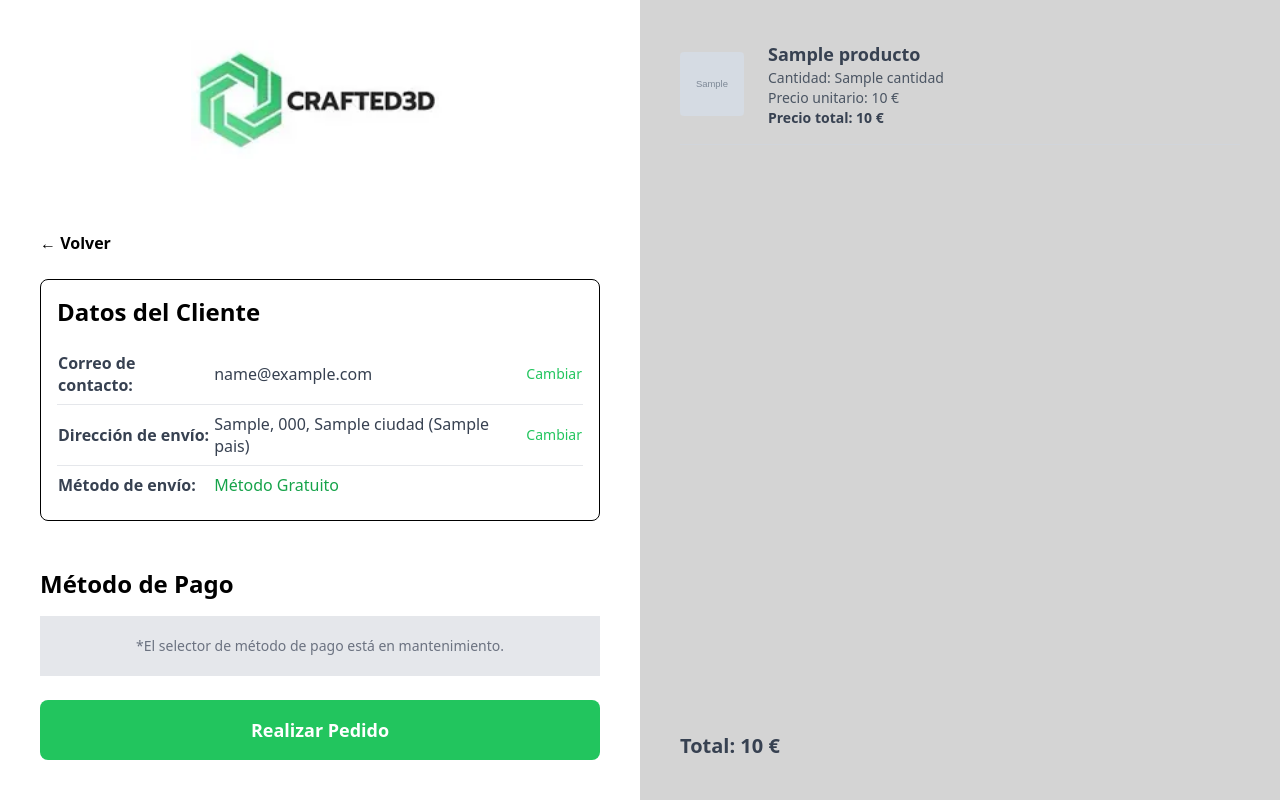
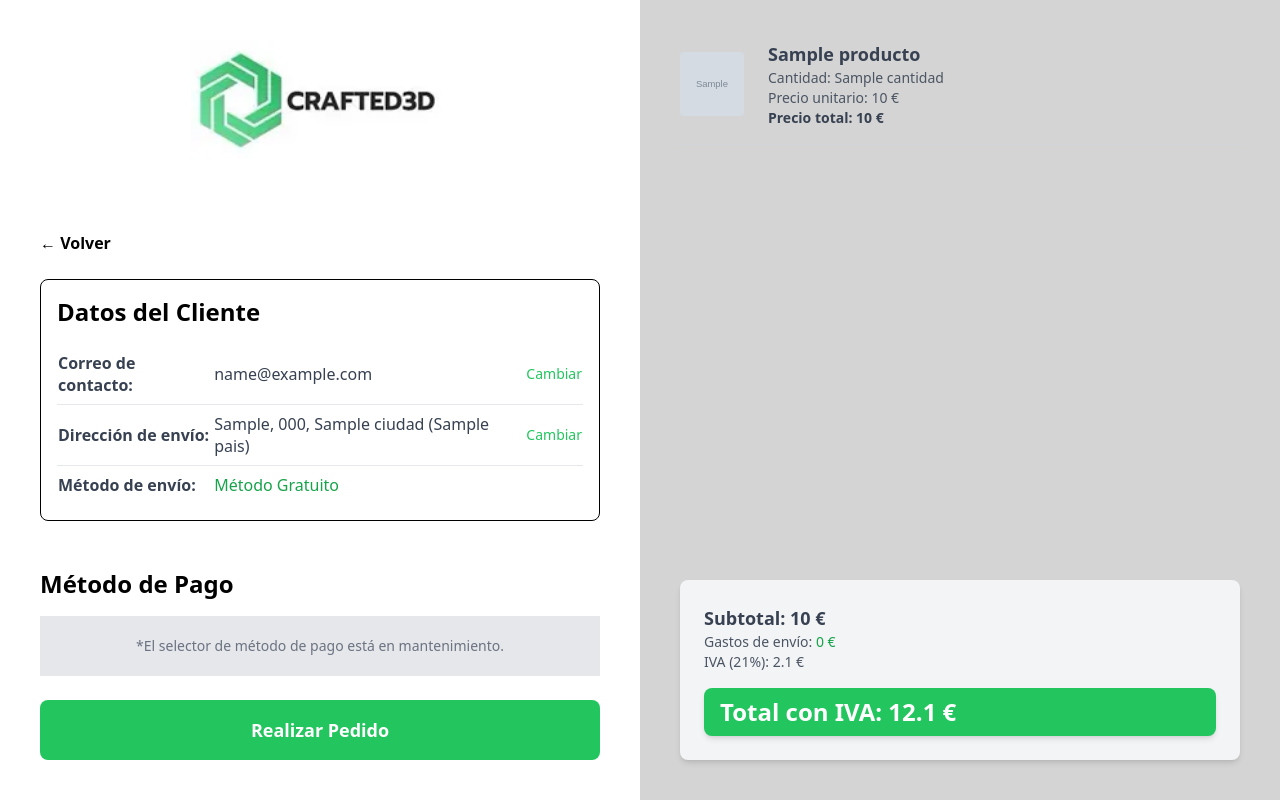
Before and after one commit to Matalentajas/Proyecto-Final-AOrient, a Flask app: template Crafted3D/app/templates/confirmar_pedido.html in a window 1280 px wide. Run offline with Flask 3, Linux system fonts and the light colour scheme; the template is opened without the code that fills it: most values are stand-ins (such as "Sample title", 1, 10 or a date in 2020); grey boxes marked "Sample" are stand-in pictures; parts of the project's set-up code (start-up, migrations or seed data) failed here and were passed over; some libraries are stand-ins or nearby versions.

Commit message:
Mejorar la visualización de la lista de productos en la plantilla de confirmación de pedido. Añadir contenedor con scroll y mostrar el total con IVA.

```diff
--- a/Crafted3D/app/templates/confirmar_pedido.html
+++ b/Crafted3D/app/templates/confirmar_pedido.html
@@ -71,8 +71,9 @@
     </div>
 
     <!-- 🔹 Parte Derecha: Lista de Productos -->
+    <!-- Contenedor de productos con scroll -->
 <div class="w-1/2 h-screen bg-[#D4D4D4] p-10 flex flex-col justify-center">
-        <div class="space-y-6">
+    <div class="space-y-6 max-h-[70vh] overflow-y-auto scrollbar-thin scrollbar-thumb-gray-400 scrollbar-track-gray-200">
         {% for producto in pedido.productos %}
         <div class="flex items-center border-b border-gray-300 pb-4">
             <img src="{{ url_for('static', filename=producto.imagen) }}" alt="{{ producto.nombre }}" class="h-16 w-16 object-cover rounded">
@@ -80,18 +81,23 @@
                 <p class="text-gray-700 text-lg"><strong>{{ producto.nombre }}</strong></p>
                 <p class="text-gray-600 text-sm">Cantidad: {{ producto.cantidad }}</p>
                 <p class="text-gray-600 text-sm">Precio unitario: {{ producto.precio }} €</p>
-                    <p class="text-gray-700 text-sm font-bold">Precio total: {{ producto.precio_total }} €</p>  <!-- ✅ Ahora muestra el precio total -->
+                <p class="text-gray-700 text-sm font-bold">Precio total: {{ producto.precio_total }} €</p>
             </div>
         </div>
         {% endfor %}
-
     </div>
 
     <!-- Total del Pedido -->
-        <div class="mt-auto text-right"></div>
-            <p class="text-gray-700 text-xl font-bold">Total: {{ pedido.total }} €</p>
+    <div class="mt-auto text-left p-6 bg-gray-100 rounded-lg shadow-md">
+        <p class="text-gray-700 text-lg font-semibold">Subtotal: {{ pedido.total }} €</p>
+        <p class="text-gray-600 text-sm">Gastos de envío: <span class="font-medium text-green-600">0 €</span></p>
+        <p class="text-gray-600 text-sm">IVA (21%): <span class="font-medium">{{ (pedido.total | float * 0.21) | round(2) }} €</span></p>
+        <p class="text-gray-700 text-2xl font-bold mt-4 bg-green-500 text-white px-4 py-2 rounded-lg shadow-md">
+            Total con IVA: {{ (pedido.total | float * 1.21) | round(2) }} €
+        </p>
     </div>
 </div>
 
+
 </div>
 {% endblock %}
```
Lines whose indentation alone changed are shown as unchanged.
